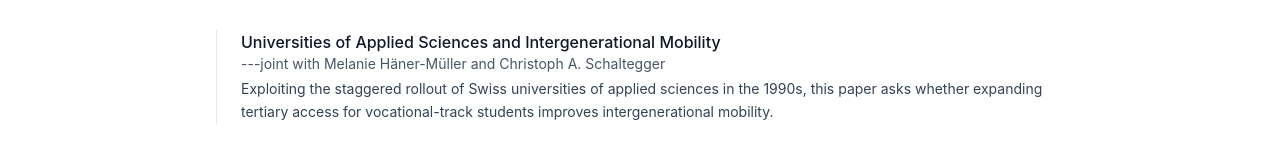
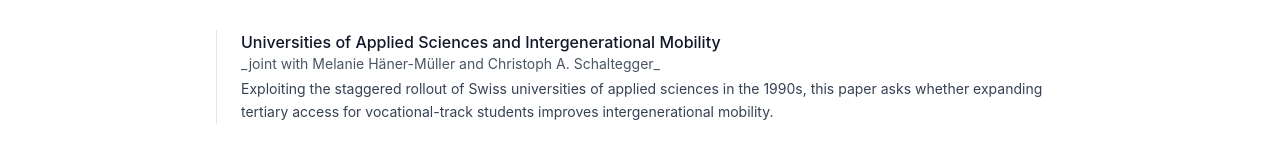
Before and after one commit to luciennedisch/luciennedisch.github.io, a React (Vite) app: page /research in a window 1280 px wide. Shown: the part 361-505 px from the top of the page. Built offline with nearby package versions, Linux system fonts and the light colour scheme.

Commit message:
Update text formatting for joint authorship

```diff
--- a/src/pages/Research.tsx
+++ b/src/pages/Research.tsx
@@ -33,7 +33,7 @@ export const Research = () => {
             Universities of Applied Sciences and Intergenerational Mobility
           </p>
           <p className="text-sm text-gray-600 mb-1">
-            ---joint with Melanie Häner-Müller and Christoph A. Schaltegger
+            _joint with Melanie Häner-Müller and Christoph A. Schaltegger_
           </p>
           <p className="text-sm text-gray-700 leading-relaxed">
             Exploiting the staggered rollout of Swiss universities of applied
```
